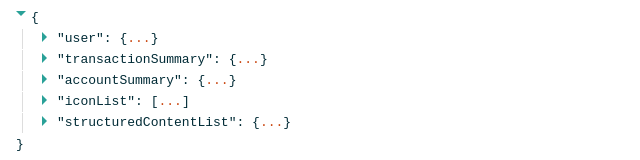
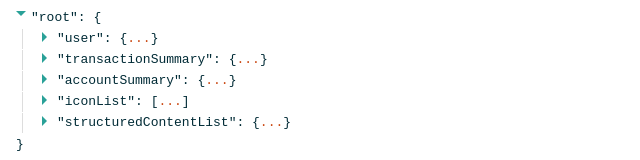
Before and after one commit to nycruslan/react-json-view, a React (Vite) app: page / in a window 1280 px wide. Both pictures are taken after a click on the element 21 px from the left and 16 px from the top of the page. Shown: the top 160 px of the page, without its empty margins (0-640 px from the left). Built offline with nearby package versions, Linux system fonts and the light colour scheme.

Commit message:
more development

```diff
--- a/src/components/JsonViewer.tsx
+++ b/src/components/JsonViewer.tsx
@@ -15,7 +15,7 @@ interface JsonNodeProps {
 
 interface JsonViewerProps {
   data: JsonValue;
-  isRoot?: boolean;
+  rootName?: string; // Added rootName prop
 }
 
 const isPrimitive = (value: JsonValue): value is Primitive =>
@@ -45,54 +45,64 @@ const CollapsibleIndicator: React.FC<CollapsibleIndicatorProps> = React.memo(
   )
 );
 
-interface JsonNodeProps {
-  name: string;
-  value: JsonValue;
-}
-
 const JsonNode: React.FC<JsonNodeProps> = React.memo(({ name, value }) => {
   const [collapsed, setCollapsed] = useState(true);
   const toggleCollapse = useCallback(() => setCollapsed(prev => !prev), []);
   const isCollapsible = typeof value === 'object' && value !== null;
+  const openingBracket = Array.isArray(value) ? '[' : '{';
+  const closingBracket = Array.isArray(value) ? ']' : '}';
 
   return (
     <div className={styles.node}>
       {isCollapsible ? (
         <>
           <span
+            onClick={toggleCollapse}
             className={`${styles.key} ${styles.collapsible}`}
-            onClick={toggleCollapse}
           >
-            <CollapsibleIndicator collapsed={collapsed} />"{name}":{' '}
+            <CollapsibleIndicator collapsed={collapsed} />
+            <span>"{name}": </span>
             {collapsed ? (
               <>
-                {Array.isArray(value) ? '[' : '{'}
-                {Object.keys(value).length ? (
-                  <span className={styles.dots}>...</span>
-                ) : null}
-                {Array.isArray(value) ? ']' : '}'}
+                <span>
+                  {openingBracket}
+                  <span className={styles.dots}>
+                    {Object.keys(value).length ? '...' : ''}
+                  </span>
+                  {closingBracket}
+                </span>
               </>
-            ) : Array.isArray(value) ? (
-              '['
             ) : (
-              '{'
+              <span>{openingBracket}</span>
             )}
           </span>
           {!collapsed && (
-            <>
-              <JsonViewer data={value} isRoot={false} />
+            <div className={styles.content}>
+              {Array.isArray(value)
+                ? value.map((item, index) => (
+                    <JsonNode
+                      key={index.toString()}
+                      name={index.toString()}
+                      value={item}
+                    />
+                  ))
+                : Object.entries(value).map(([key, val]) => (
+                    <JsonNode key={key} name={key} value={val} />
+                  ))}
+            </div>
+          )}
+          {!collapsed && (
             <span
               className={`${styles.inlineClosingBracket} ${styles.key}`}
               onClick={toggleCollapse}
             >
-                {Array.isArray(value) ? ']' : '}'}
+              {closingBracket}
             </span>
-            </>
           )}
         </>
       ) : (
         <>
-          <span className={styles.key}>"{name}":</span>
+          <span className={styles.key}>"{name}": </span>
           <PrimitiveValue value={value as Primitive} />
         </>
       )}
@@ -101,8 +111,8 @@ const JsonNode: React.FC<JsonNodeProps> = React.memo(({ name, value }) => {
 });
 
 const JsonViewer: React.FC<JsonViewerProps> = React.memo(
-  ({ data, isRoot = true }) => {
-    const [collapsed, setCollapsed] = useState(isRoot);
+  ({ data, rootName = 'root' }) => {
+    const [collapsed, setCollapsed] = useState(true); // Adjusted to always start as collapsed
     const toggleCollapse = useCallback(() => setCollapsed(prev => !prev), []);
 
     const renderContent = useMemo(() => {
@@ -114,22 +124,20 @@ const JsonViewer: React.FC<JsonViewerProps> = React.memo(
 
       return (
         <>
-          {isRoot && (
           <span
             className={`${styles.key} ${styles.collapsible}`}
             onClick={toggleCollapse}
           >
             <CollapsibleIndicator collapsed={collapsed} />
+            {rootName ? `"${rootName}": ` : ''}
             {Array.isArray(data) ? '[' : '{'}
             {collapsed && entries.length ? (
               <span className={styles.dots}>...</span>
             ) : null}
           </span>
-          )}
           {!collapsed && (
             <div className={styles.content}>
               {entries.map(([key, value]) => (
-                // Convert key to string explicitly to avoid TypeScript errors
                 <JsonNode
                   key={key.toString()}
                   name={key.toString()}
@@ -138,19 +146,15 @@ const JsonViewer: React.FC<JsonViewerProps> = React.memo(
               ))}
             </div>
           )}
-          {isRoot && (
           <span
-              className={`${styles.inlineClosingBracket} ${styles.key} ${
-                collapsed ? styles.collapsible : ''
-              }`}
+            className={`${styles.inlineClosingBracket} ${styles.key}`}
             onClick={toggleCollapse}
           >
             {Array.isArray(data) ? ']' : '}'}
           </span>
-          )}
         </>
       );
-    }, [data, isRoot, toggleCollapse, collapsed]);
+    }, [data, rootName, toggleCollapse, collapsed]);
 
     return <div className={styles.viewer}>{renderContent}</div>;
   }
```
Lines whose indentation alone changed are shown as unchanged.
